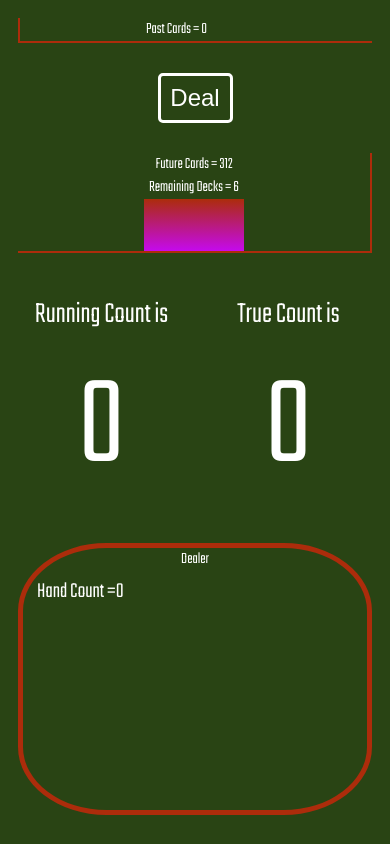
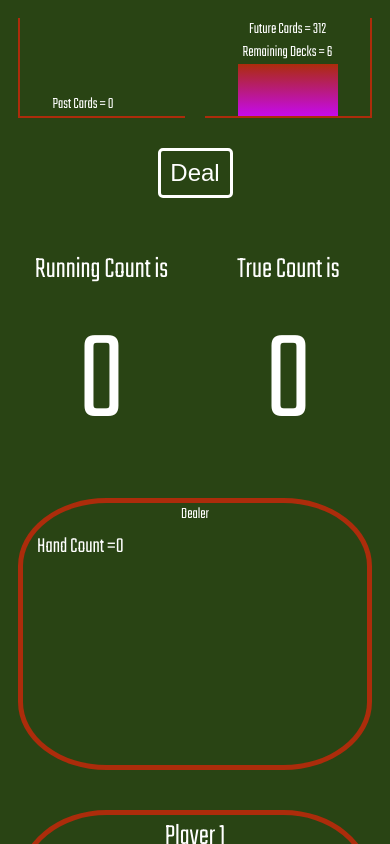
Before and after one commit to ElijahAdams/truecount21, an Angular app: page / in a window 390 px wide. Shown: the top 844 px of the page. Built offline with nearby package versions, Linux system fonts and the light colour scheme.

Commit message:
centering cards when they start to stack from hits

```diff
--- a/src/app/app.component.scss
+++ b/src/app/app.component.scss
@@ -13,7 +13,7 @@
   flex-direction: column;
   justify-content: flex-end;
   align-items: center;
-  min-width: 300px;
+  min-width: 100px;
   margin: 10px;
 }
 .pastShoot {
@@ -58,7 +58,6 @@
   justify-content: center;
   flex-direction: column;
   align-items: center;
-  // min-width: 150px;
   margin: 10px;
 }
 .runCountContainer {
@@ -145,4 +144,16 @@ app-playing-hand {
     order: 3;
     flex: 1 1 100%;
   }
+  .pastShoot {
+    flex: 1;
+    order: 1;
+  }
+  .futureShoot {
+    flex: 1;
+    order: 2;
+  }
+  .dealButtonContainer {
+    flex: 1 1 100%;
+    order: 3;
+  }
 }
--- a/src/app/app.component.ts
+++ b/src/app/app.component.ts
@@ -113,7 +113,6 @@ export class AppComponent implements OnInit {
       await this.delayedCardDeal(player);
     }
     await this.delayedCardDeal(this.dealer);
-    // this.dealer.hand.push({ card: '7', suite: 'spades', value: 7});
     this.initialHandCount();
     this.initialCount1Card(this.dealer, 1);
     this.addRunningCountAfterInitialHandDeal();
--- a/src/app/playing-hand/playing-hand.component.html
+++ b/src/app/playing-hand/playing-hand.component.html
@@ -13,13 +13,12 @@
     <span *ngIf="player.isDealer && player.hand.length > 1">Showing {{player.hand[1].value}}</span>
   </div>
 
-  <div class="cardContainer" [ngClass]="{'flexCardContainer': over5Cards }">
+  <div class="cardContainer" #cardContainer [ngClass]="{'flexCardContainer': shouldStackCards }">
     <div class="cards" *ngIf="!player.isDealer" >
-      <img [ngClass]="{'over5Cards': over5Cards }"
+      <img [ngClass]="{'over5Cards': shouldStackCards }"
            class="cardimg" *ngFor="let card of player.hand; let i = index"
            src="../../assets/cards/{{card.card}}{{card.suite}}.svg"
-           [ngStyle]="{'right': 60*i + 'px'}"
-      >
+           [ngStyle]="{'right': 60*i + 'px'}">
     </div>
     <div *ngIf="player.isDealer" class="cards">
       <img class="cardimg"  *ngIf="player.hand.length > 0" src="../../assets/cards/backCard.svg">
--- a/src/app/playing-hand/playing-hand.component.scss
+++ b/src/app/playing-hand/playing-hand.component.scss
@@ -33,6 +33,8 @@
 }
 .flexCardContainer {
   display: flex;
+  position: relative;
+  left: var(--stackLeftMove);
 }
 .cards {
   display: flex;
--- a/src/app/playing-hand/playing-hand.component.ts
+++ b/src/app/playing-hand/playing-hand.component.ts
@@ -1,7 +1,16 @@
 /* tslint:disable:no-trailing-whitespace prefer-const */
-import {Component, Input, OnInit, AfterViewChecked, Output, ChangeDetectorRef, EventEmitter} from '@angular/core';
+import {
+  Component,
+  Input,
+  OnInit,
+  AfterViewChecked,
+  Output,
+  ChangeDetectorRef,
+  EventEmitter,
+  ViewChild,
+  ElementRef
+} from '@angular/core';
 import {DealingService} from '../dealing.service';
-import has = Reflect.has;
 
 @Component({
   selector: 'app-playing-hand',
@@ -14,13 +23,16 @@ export class PlayingHandComponent implements OnInit, AfterViewChecked {
   @Output() hit = new EventEmitter();
   @Output() doubleDown = new EventEmitter();
   @Output() split = new EventEmitter();
+  @ViewChild('cardContainer', {static: false}) cardContainer: ElementRef;
   isBust = false;
   handTotal;
-  over5Cards = false;
+  shouldStackCards = false;
+  stackCenterPx = 0;
+  centerCards: 0;
   constructor(private dealingService: DealingService,
-              private cdr: ChangeDetectorRef) { }
-  ngOnInit() {
-  }
+              private cdr: ChangeDetectorRef,
+              private totalBody: ElementRef) { }
+  ngOnInit() {}
   ngAfterViewChecked() {
     this.cdr.detectChanges();
   }
@@ -41,7 +53,7 @@ export class PlayingHandComponent implements OnInit, AfterViewChecked {
     } else {
       totalDisplay = 'Total = ' + this.handTotal;
     }
-    this.over5Cards = this.player.hand.length > 5 ? true : false;
+
     return totalDisplay;
   }
   canSplit() {
@@ -58,6 +70,11 @@ export class PlayingHandComponent implements OnInit, AfterViewChecked {
     return isGoodDouble;
   }
   hitPlayer(playerNum) {
+    if (this.player.hand.length + 1 > 4) {
+      this.shouldStackCards = true;
+      this.stackCenterPx =  (this.cardContainer.nativeElement.offsetWidth / 2) - (( this.player.hand.length) * 20);
+      (this.totalBody.nativeElement as HTMLElement).style.setProperty('--stackLeftMove', this.stackCenterPx + 'px');
+    }
     this.hit.emit(playerNum);
   }
   doubleDownPlayer(playerNum) {
--- a/src/styles.scss
+++ b/src/styles.scss
@@ -3,6 +3,7 @@
 :root {
   --futureHeight: 0;
   --pastHeight: 0;
+  --stackLeftMove: 0;
 }
 html{
   height: 100%;
```
